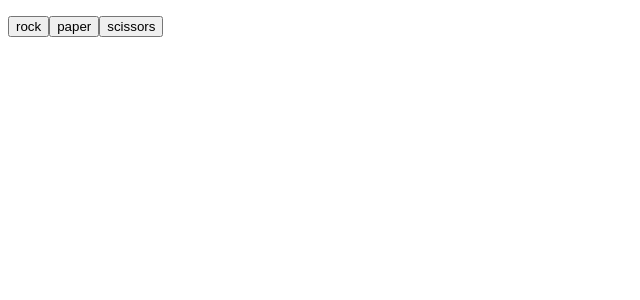
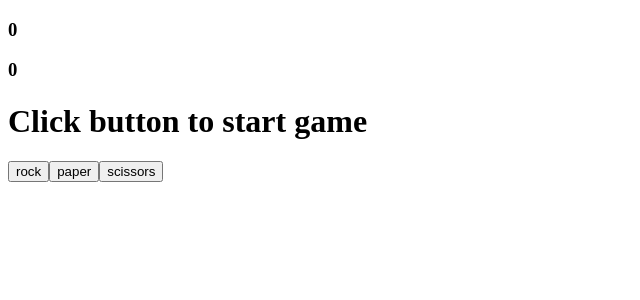
Before and after one commit to ImExtraPolite3/rock-paper-scissors, a React (Vite) app: page / in a window 1280 px wide. Shown: the top 300 px of the page, without its empty margins (0-640 px from the left). Built offline with nearby package versions, Linux system fonts and the light colour scheme.

Commit message:
add score

```diff
--- a/src/components/Game.jsx
+++ b/src/components/Game.jsx
@@ -12,14 +12,21 @@ function ButtonProp({ name, whenClick }) {
   );
 }
 
-function CreateButton({ setUser }) {
+function CreateButton({ setUser, setWins, setLoses }) {
   return buttonChoices.map((eachButton) => {
     return (
       <>
         <ButtonProp
           name={eachButton}
           whenClick={(e) => {
-            setUser(gameLogic(e.target.textContent, computerChoice()));
+            let playGame = gameLogic(e.target.textContent, computerChoice());
+            setUser(playGame);
+
+            if (playGame === 'player wins') {
+              setWins((prevWins) => prevWins + 1);
+            } else if (playGame === 'computer wins') {
+              setLoses((prevLose) => prevLose + 1);
+            }
           }}
         />
       </>
@@ -28,12 +35,18 @@ function CreateButton({ setUser }) {
 }
 
 export default function DisplayButton() {
-  const [user, setUser] = useState('');
+  const [user, setUser] = useState('Click button to start game');
+  const [wins, setWins] = useState(0);
+  const [loses, setLoses] = useState(0);
 
   return (
     <div>
-      <p>{user}</p>
-      <CreateButton setUser={setUser} />
+      <div className="scores">
+        <h3 className="wins">{wins}</h3>
+        <h3 className="loses">{loses}</h3>
+      </div>
+      <h1>{user}</h1>
+      <CreateButton setUser={setUser} setWins={setWins} setLoses={setLoses} />
     </div>
   );
 }
```
